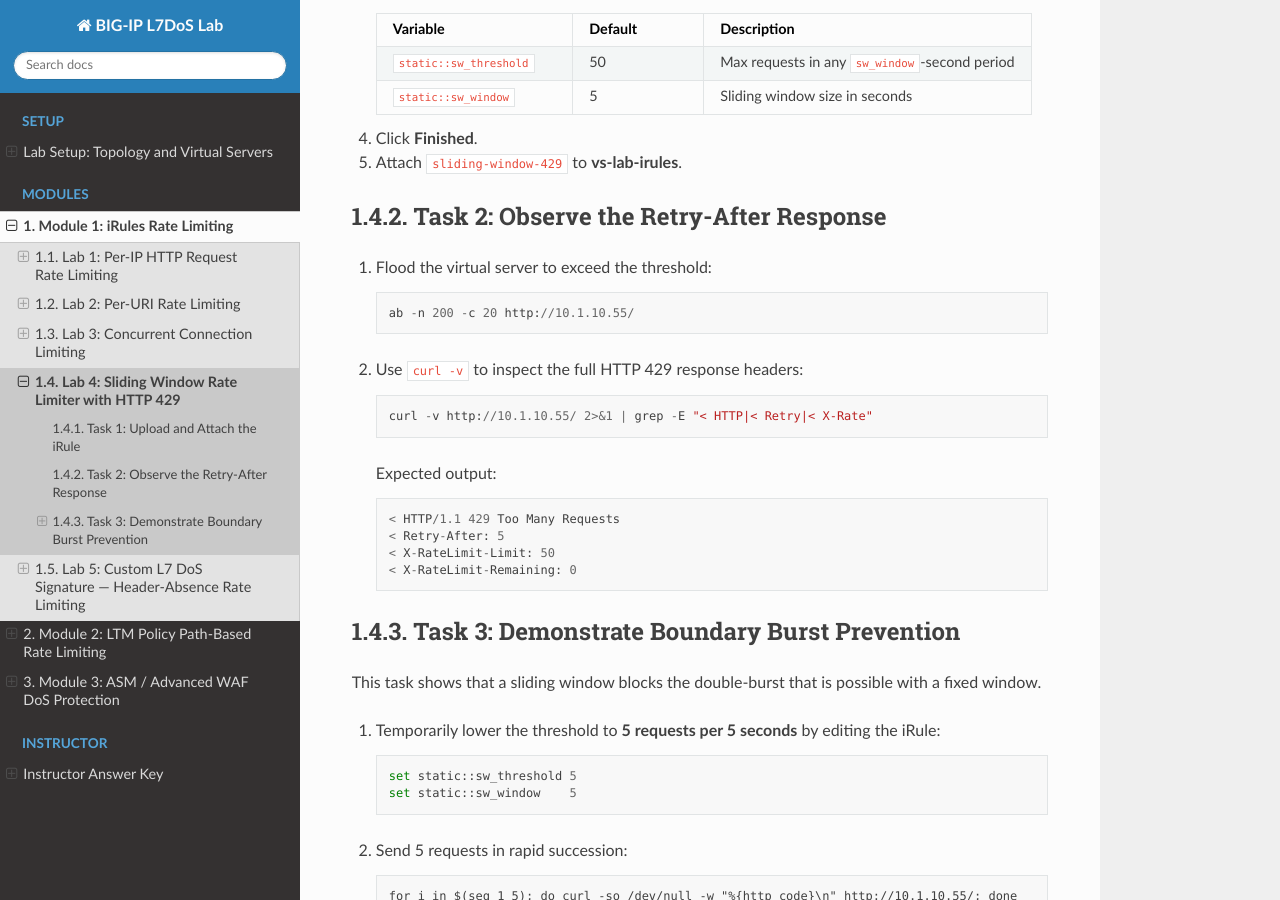
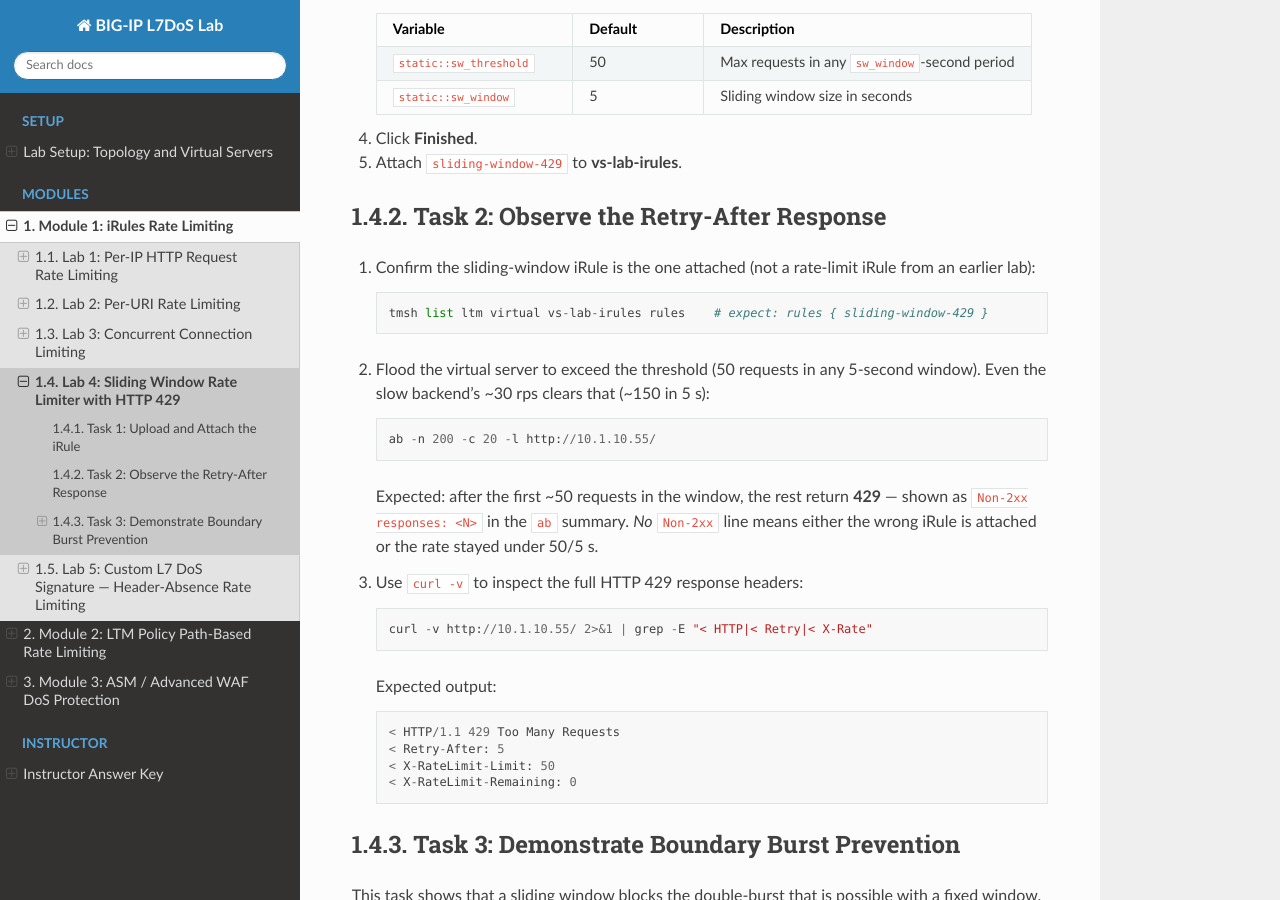
Before and after one commit to snowblind-/BIG-IP-L7DoS-Lab, a Sphinx documentation site: the page built from docs/module1-irules/lab4/lab4-sliding-window.rst, in a window 1280 px wide and 900 px high, scrolled down 923 px. Built offline with Sphinx 7.4.7 and the Read the Docs theme 3.1.0, drawn with Linux system fonts in a browser that asks for light colours.

Commit message:
Fix sliding-window-429 iRule (broken eviction never counted) + Lab 4 output aids
The eviction line 'set ts_list [lsearch -all -inline -not $ts_list [lsearch -all
-inline $ts_list *]]' emptied the timestamp list whenever it held one element, so
the window count was perpetually 1 and >50 never fired — zero 429s regardless of
rate. Remove it (the foreach already evicts correctly) and drop the 2*window
absolute lifetime that would periodically reset the window mid-stream; keep an
idle timeout = window so the entry self-expires when traffic stops.

Lab 4: add an 'is the sliding-window iRule attached?' pre-check, -l on the run,
and expected-result/Non-2xx interpretation (matches Labs 1-3).

```diff
--- a/docs/module1-irules/lab4/lab4-sliding-window.rst
+++ b/docs/module1-irules/lab4/lab4-sliding-window.rst
@@ -72,9 +72,19 @@
 Task 2: Observe the Retry-After Response
 -----------------------------------------
 
-#. Flood the virtual server to exceed the threshold::
+#. Confirm the sliding-window iRule is the one attached (not a rate-limit iRule
+   from an earlier lab)::
 
-      ab -n 200 -c 20 http://10.1.10.55/
+      tmsh list ltm virtual vs-lab-irules rules    # expect: rules { sliding-window-429 }
+
+#. Flood the virtual server to exceed the threshold (50 requests in any 5-second
+   window). Even the slow backend's ~30 rps clears that (~150 in 5 s)::
+
+      ab -n 200 -c 20 -l http://10.1.10.55/
+
+   Expected: after the first ~50 requests in the window, the rest return **429** —
+   shown as ``Non-2xx responses: <N>`` in the ``ab`` summary. *No* ``Non-2xx`` line
+   means either the wrong iRule is attached or the rate stayed under 50/5 s.
 
 #. Use ``curl -v`` to inspect the full HTTP 429 response headers::
 
```
Also changed, not shown: 1 other file.
